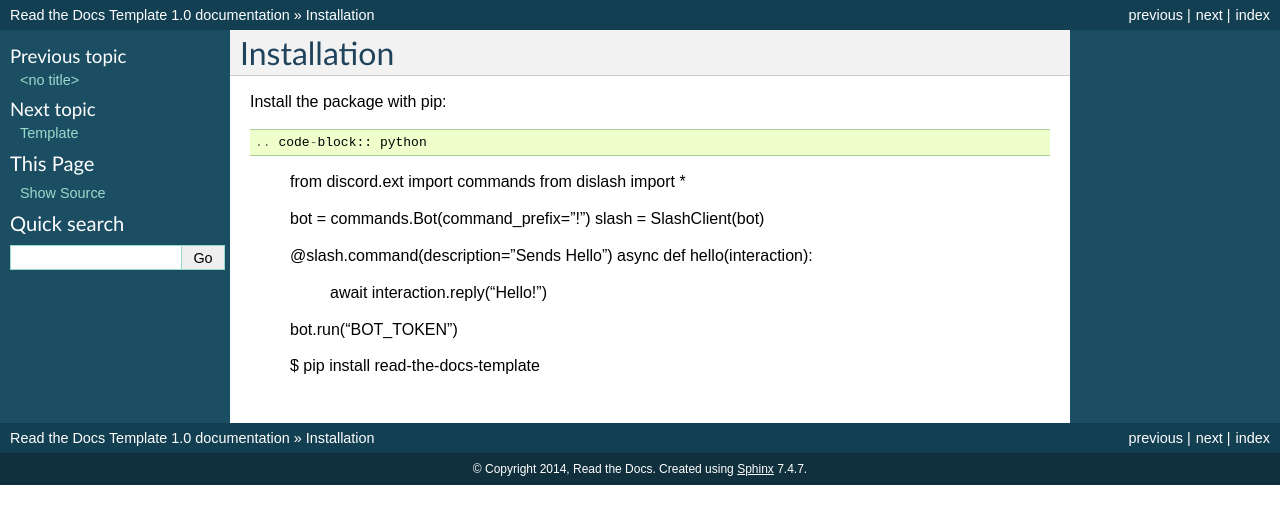
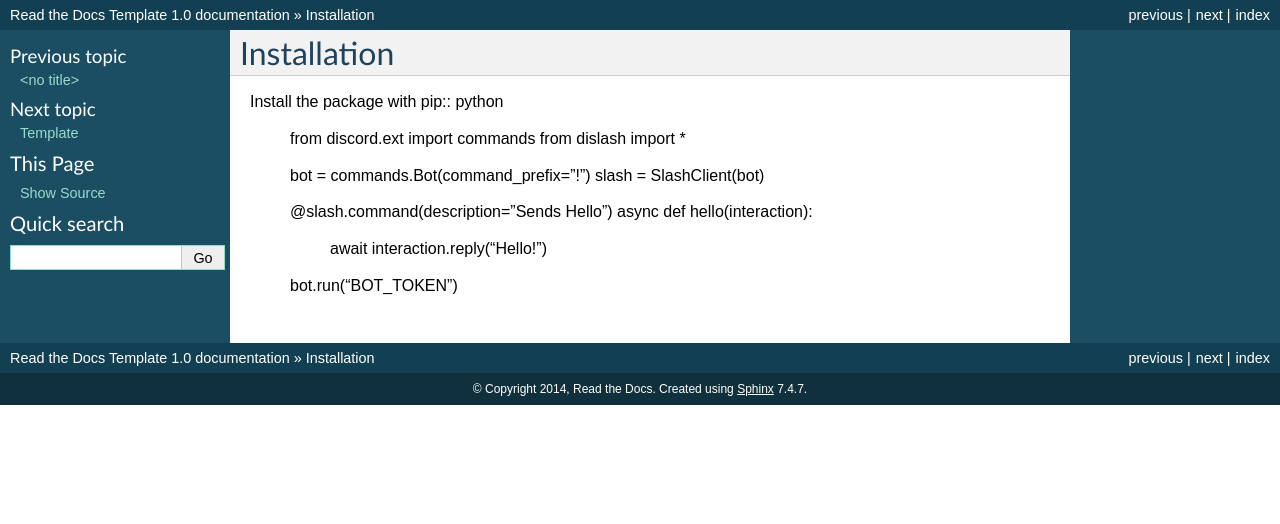
Before and after one commit to BlazenBoi/canvacord, a Sphinx documentation site: the page built from docs/installation.rst, in a window 1280 px wide. Shown: the top 524 px of the page. Built offline with Sphinx 7.4.7, drawn with Linux system fonts in a browser that asks for light colours.

Commit message:
Update installation.rst

```diff
--- a/docs/installation.rst
+++ b/docs/installation.rst
@@ -2,9 +2,7 @@
 Installation
 ============
 
-Install the package with pip::
-
-.. code-block:: python
+Install the package with pip:: python
 
     from discord.ext import commands
     from dislash import *
@@ -17,5 +15,3 @@ Install the package with pip::
         await interaction.reply("Hello!")
 
     bot.run("BOT_TOKEN")
-
-    $ pip install read-the-docs-template
```
